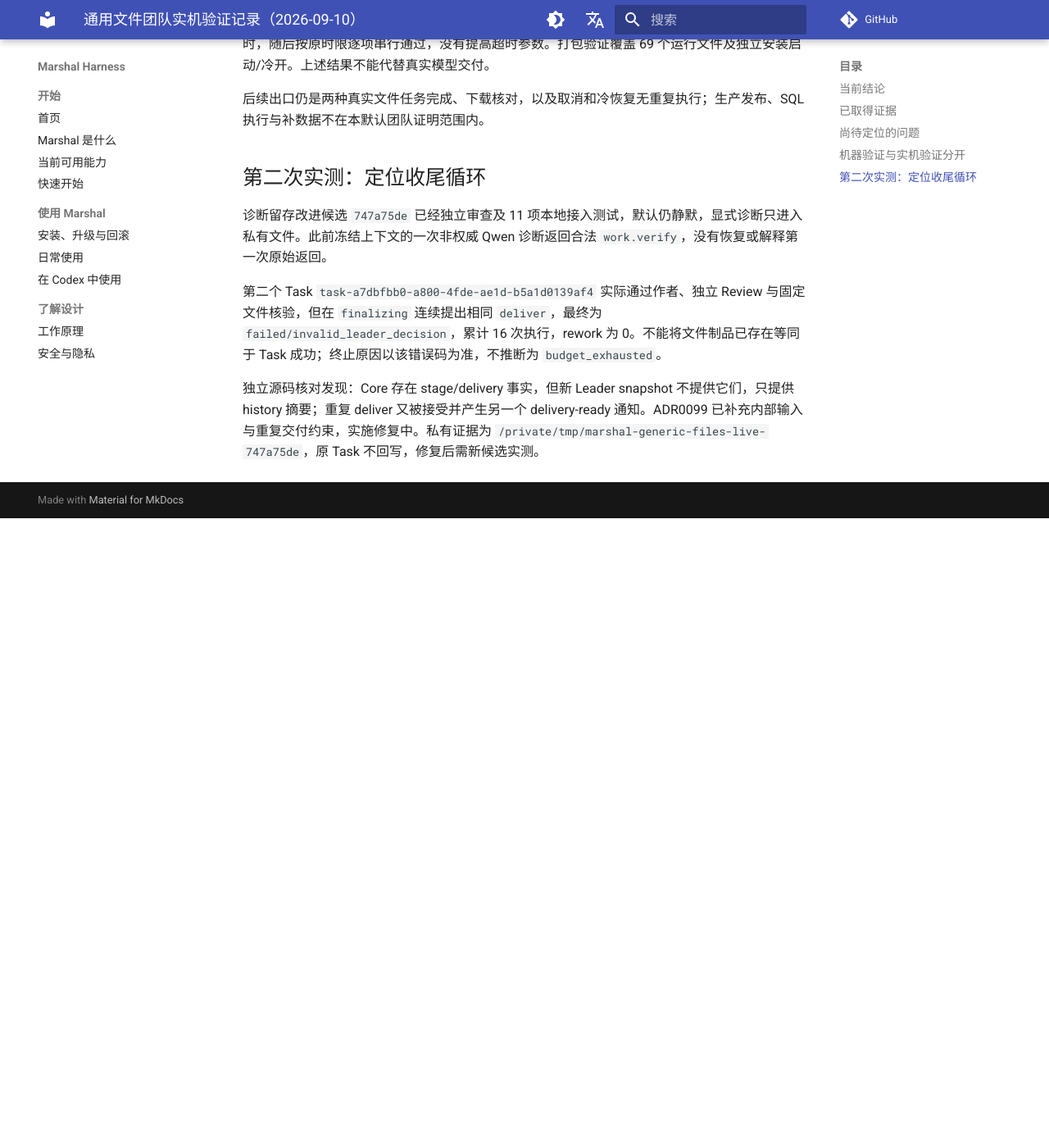
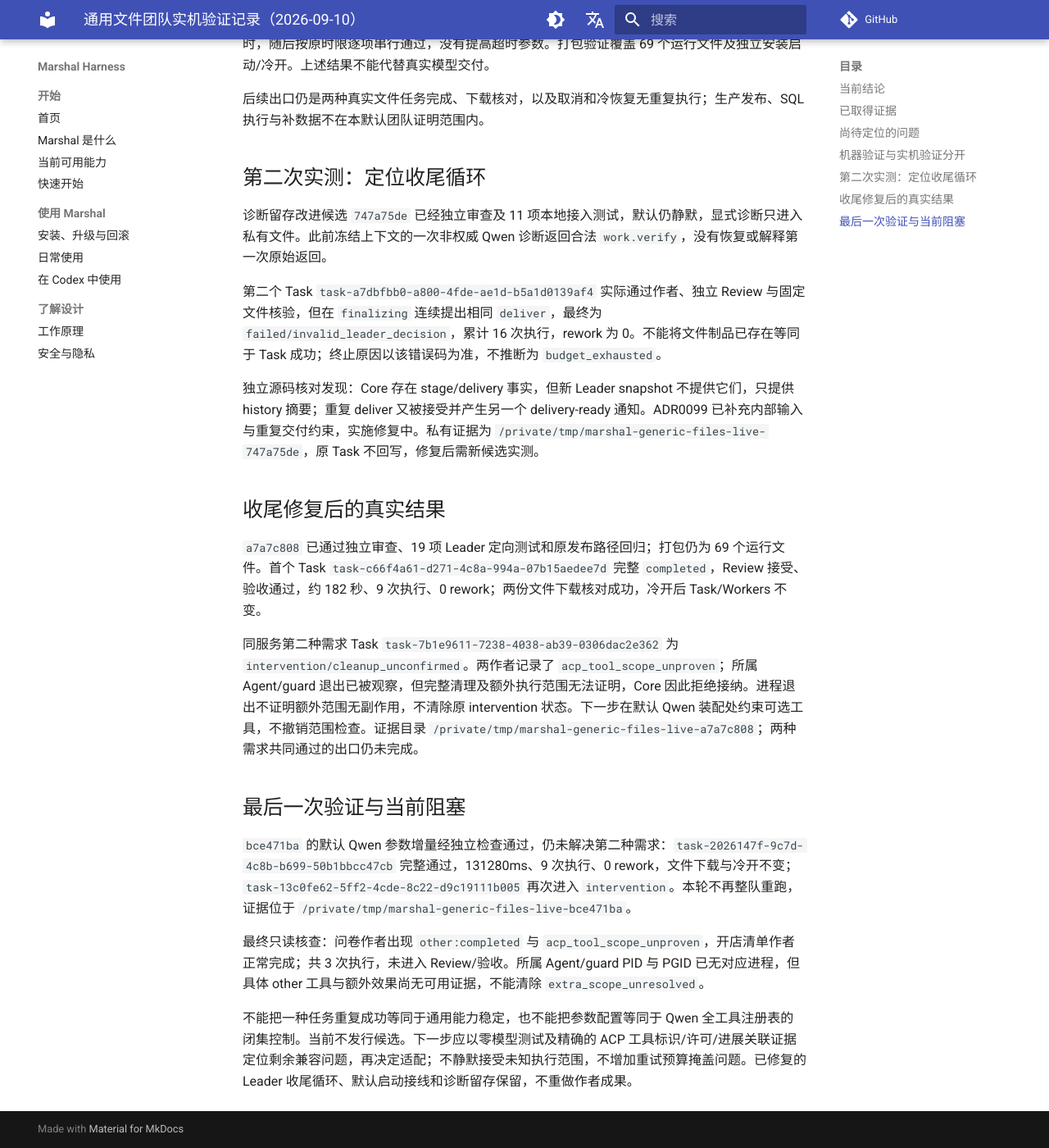
Before and after one commit to chiga0/marshal-harness, an MkDocs documentation site: the page built from docs/generic-files-live-validation-2026-09-10.md, in a window 1280 px wide and 1400 px high, scrolled down 845 px. Shown: the whole window at 82% size. Built offline with MkDocs 1.6.1 and Material for MkDocs 9.7.7, drawn with Linux system fonts in a browser that asks for light colours; comment, search, counter and statistics services are not loaded; before the commit the page ends 1477 px from its top, so only the background shows below that.

Commit message:
docs: record verified file delivery and remaining Qwen scope blocker

```diff
--- a/docs/generic-files-live-validation-2026-09-10.md
+++ b/docs/generic-files-live-validation-2026-09-10.md
@@ -28,3 +28,17 @@
 第二个 Task `task-a7dbfbb0-a800-4fde-ae1d-b5a1d0139af4` 实际通过作者、独立 Review 与固定文件核验，但在 `finalizing` 连续提出相同 `deliver`，最终为 `failed/invalid_leader_decision`，累计 16 次执行，rework 为 0。不能将文件制品已存在等同于 Task 成功；终止原因以该错误码为准，不推断为 `budget_exhausted`。
 
 独立源码核对发现：Core 存在 stage/delivery 事实，但新 Leader snapshot 不提供它们，只提供 history 摘要；重复 deliver 又被接受并产生另一个 delivery-ready 通知。ADR0099 已补充内部输入与重复交付约束，实施修复中。私有证据为 `/private/tmp/marshal-generic-files-live-747a75de`，原 Task 不回写，修复后需新候选实测。
+
+## 收尾修复后的真实结果
+
+`a7a7c808` 已通过独立审查、19 项 Leader 定向测试和原发布路径回归；打包仍为 69 个运行文件。首个 Task `task-c66f4a61-d271-4c8a-994a-07b15aedee7d` 完整 `completed`，Review 接受、验收通过，约 182 秒、9 次执行、0 rework；两份文件下载核对成功，冷开后 Task/Workers 不变。
+
+同服务第二种需求 Task `task-7b1e9611-7238-4038-ab39-0306dac2e362` 为 `intervention/cleanup_unconfirmed`。两作者记录了 `acp_tool_scope_unproven`；所属 Agent/guard 退出已被观察，但完整清理及额外执行范围无法证明，Core 因此拒绝接纳。进程退出不证明额外范围无副作用，不清除原 intervention 状态。下一步在默认 Qwen 装配处约束可选工具，不撤销范围检查。证据目录 `/private/tmp/marshal-generic-files-live-a7a7c808`；两种需求共同通过的出口仍未完成。
+
+## 最后一次验证与当前阻塞
+
+`bce471ba` 的默认 Qwen 参数增量经独立检查通过，仍未解决第二种需求：`task-2026147f-9c7d-4c8b-b699-50b1bbcc47cb` 完整通过，131280ms、9 次执行、0 rework，文件下载与冷开不变；`task-13c0fe62-5ff2-4cde-8c22-d9c19111b005` 再次进入 `intervention`。本轮不再整队重跑，证据位于 `/private/tmp/marshal-generic-files-live-bce471ba`。
+
+最终只读核查：问卷作者出现 `other:completed` 与 `acp_tool_scope_unproven`，开店清单作者正常完成；共 3 次执行，未进入 Review/验收。所属 Agent/guard PID 与 PGID 已无对应进程，但具体 other 工具与额外效果尚无可用证据，不能清除 `extra_scope_unresolved`。
+
+不能把一种任务重复成功等同于通用能力稳定，也不能把参数配置等同于 Qwen 全工具注册表的闭集控制。当前不发行候选。下一步应以零模型测试及精确的 ACP 工具标识/许可/进展关联证据定位剩余兼容问题，再决定适配；不静默接受未知执行范围，不增加重试预算掩盖问题。已修复的 Leader 收尾循环、默认启动接线和诊断留存保留，不重做作者成果。
```
Also changed, not shown: docs/adr/0099-generic-file-team-default.md (+1 -0 lines), docs/roadmap-status.md (+1 -1 lines).
